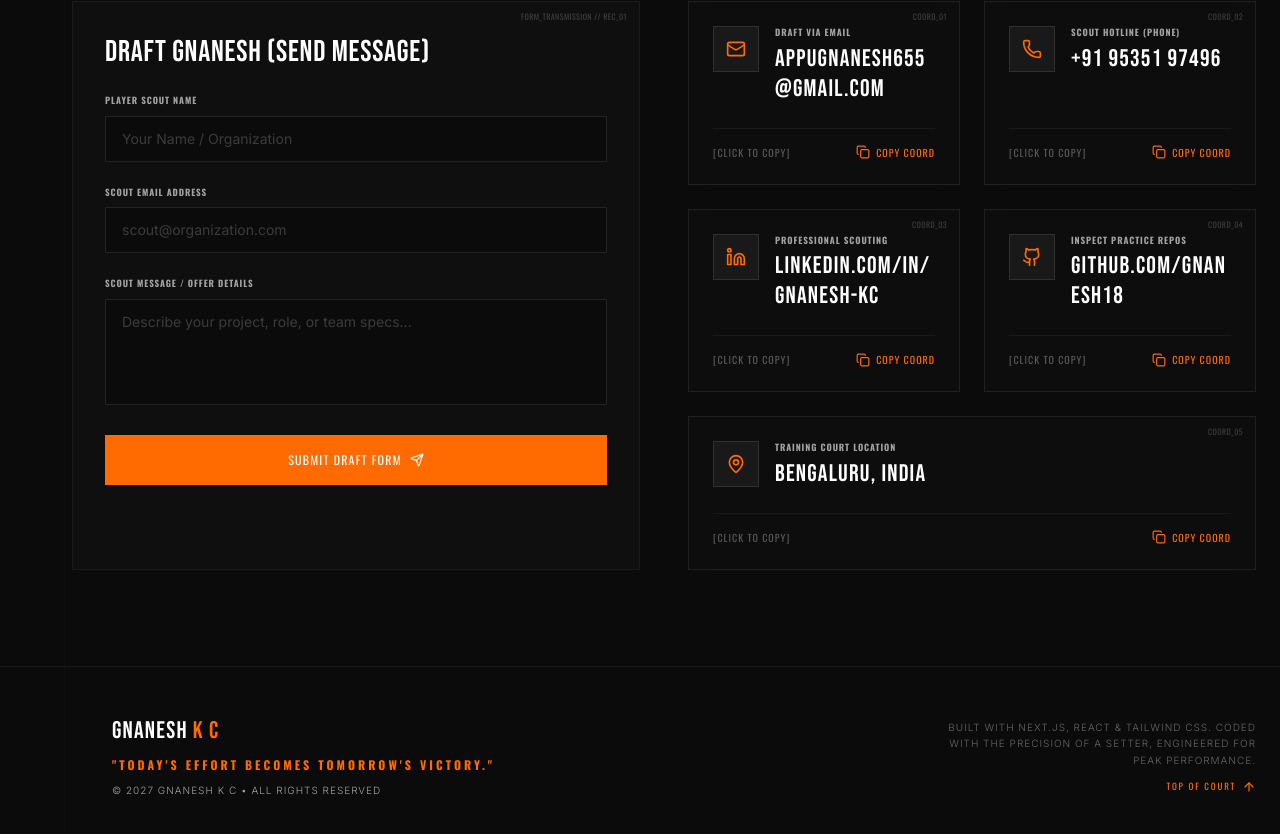
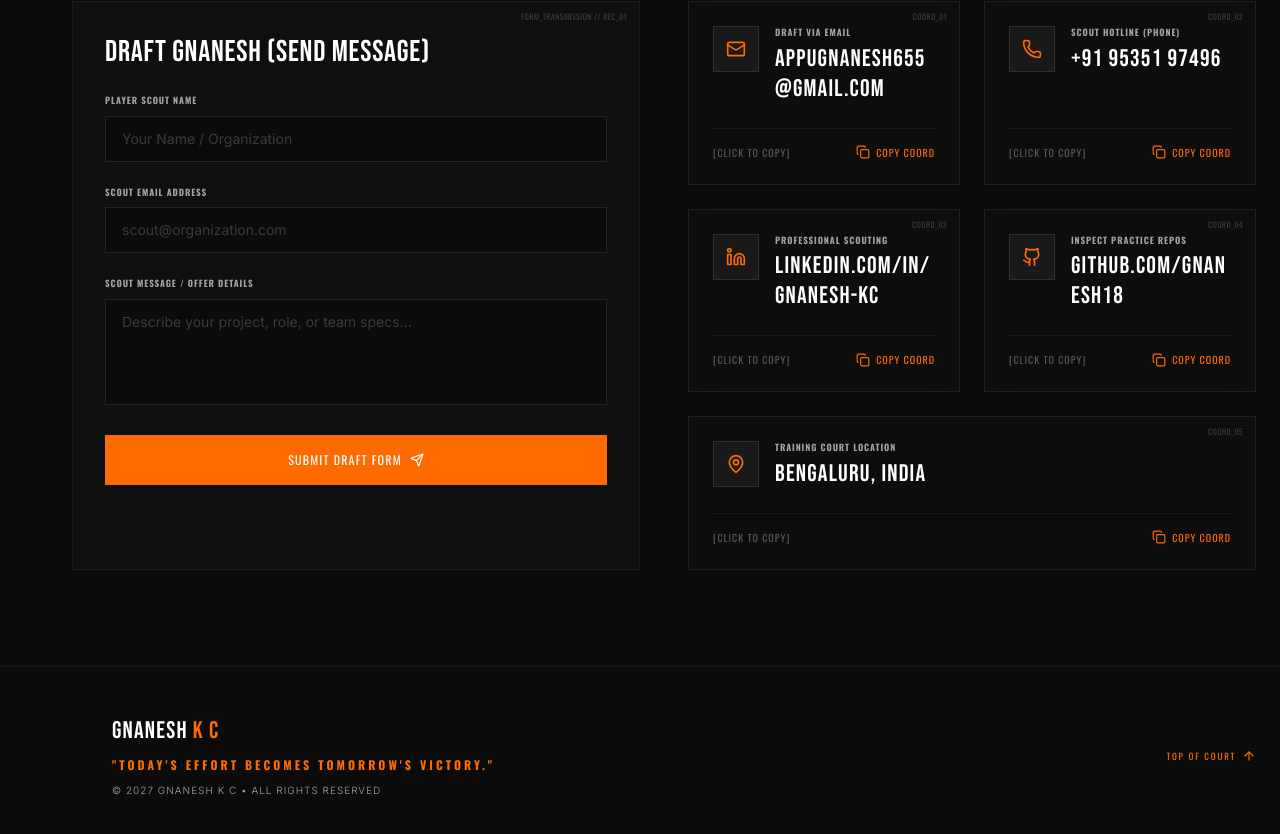
Before and after one commit to Gnanesh18/Portfolio, a Next.js app: page / in a window 1280 px wide. Shown: the part 8067-8901 px from the top of the page. Built offline with nearby package versions, Linux system fonts and the light colour scheme.

Commit message:
Remove framework details block from footer

```diff
--- a/src/components/Footer.tsx
+++ b/src/components/Footer.tsx
@@ -30,12 +30,8 @@ export default function Footer() {
           </div>
         </div>
 
-        {/* Center/Right: Framework detail & Navigation */}
+        {/* Center/Right: Navigation */}
         <div className="flex flex-col items-center md:items-end gap-3">
-          <div className="text-[10px] text-soft-gray/60 font-light uppercase tracking-widest text-center md:text-right max-w-xs leading-relaxed">
-            Built with Next.js, React & Tailwind CSS. Coded with the precision of a setter, engineered for peak performance.
-          </div>
-
           <button
             onClick={handleScrollToTop}
             className="flex items-center gap-1.5 font-oswald text-[9px] uppercase tracking-[0.2em] text-orange-karasuno hover:text-white transition-colors cursor-pointer group"
```
